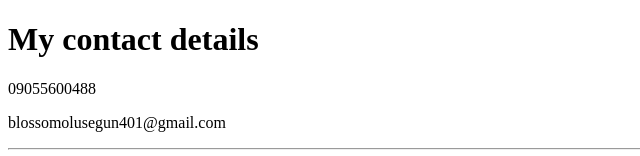
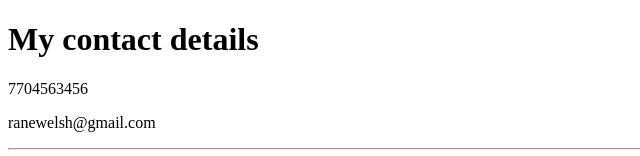
Before and after one commit to Blossom307/cv, a plain HTML site: page contact me.html in a window 1280 px wide. Shown: the top 156 px of the page, without its empty margins (0-640 px from the left). Drawn offline with Linux system fonts and the light colour scheme.

Commit message:
Update contact me.html

```diff
--- a/contact me.html
+++ b/contact me.html
@@ -7,8 +7,8 @@
 </head>
 <body>
     <h1>My contact details</h1>
-    <p>09055600488</p>
-    <p>blossomolusegun401@gmail.com</p>
+    <p>7704563456</p>
+    <p>ranewelsh@gmail.com</p>
     <hr>
     <form action="thank-you.html" method="get">
          <label>Your Name</label>
```
